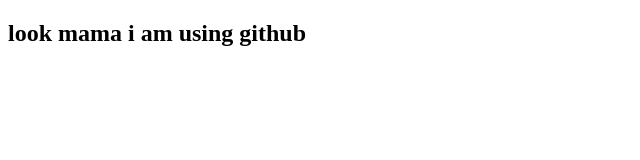
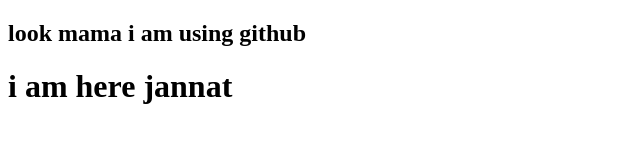
Before and after one commit to jannat709/1st-web, a plain HTML site: page index.html in a window 1280 px wide. Shown: the whole page, without its empty margins (0-640 px from the left). Drawn offline with Linux system fonts and the light colour scheme.

Commit message:
added a header

```diff
--- a/index.html
+++ b/index.html
@@ -8,5 +8,6 @@
 </head>
 <body>
     <h2>look mama i am using github</h2>
+    <h1>i am here jannat</h1>
 </body>
 </html>
```
